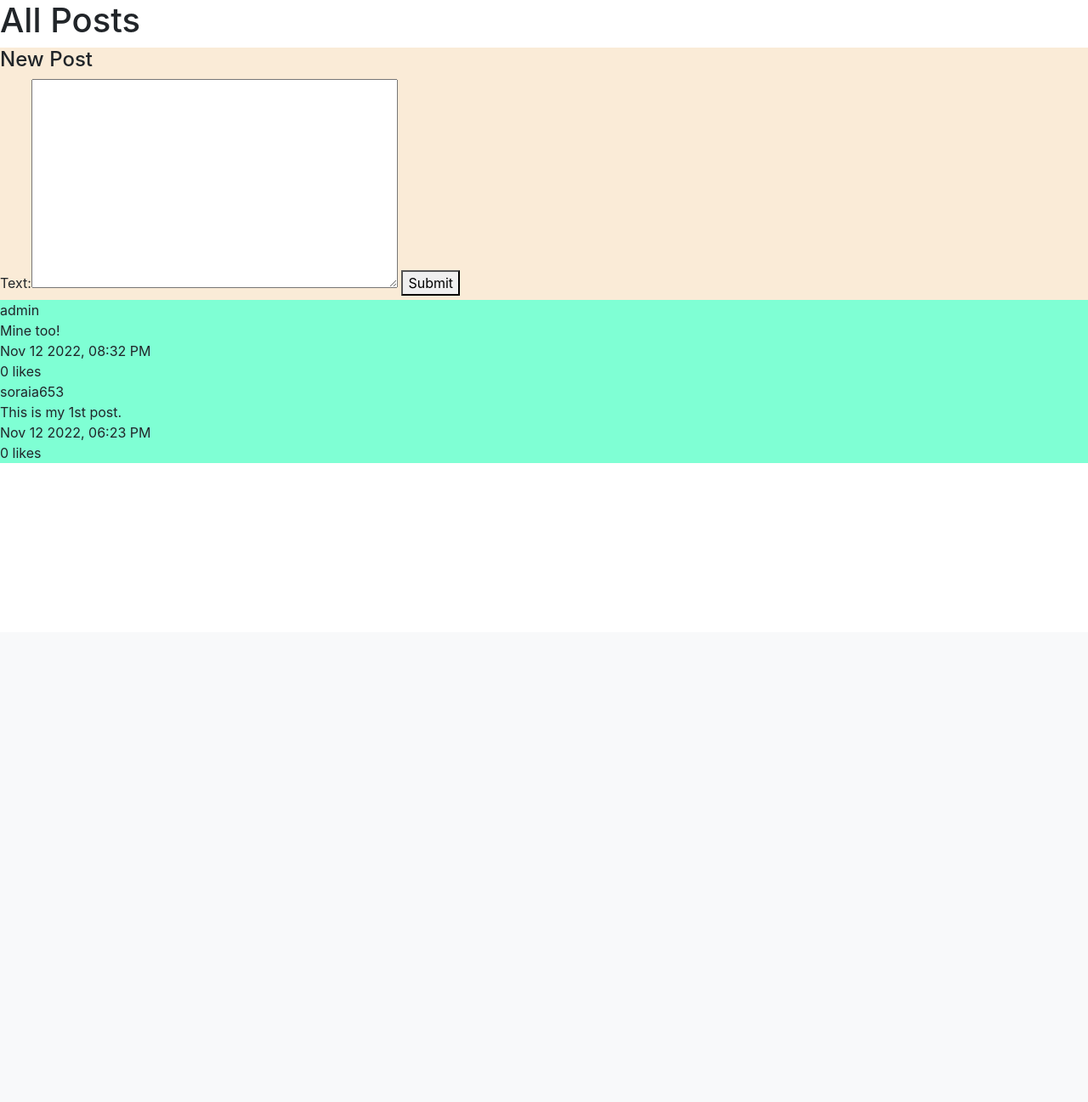
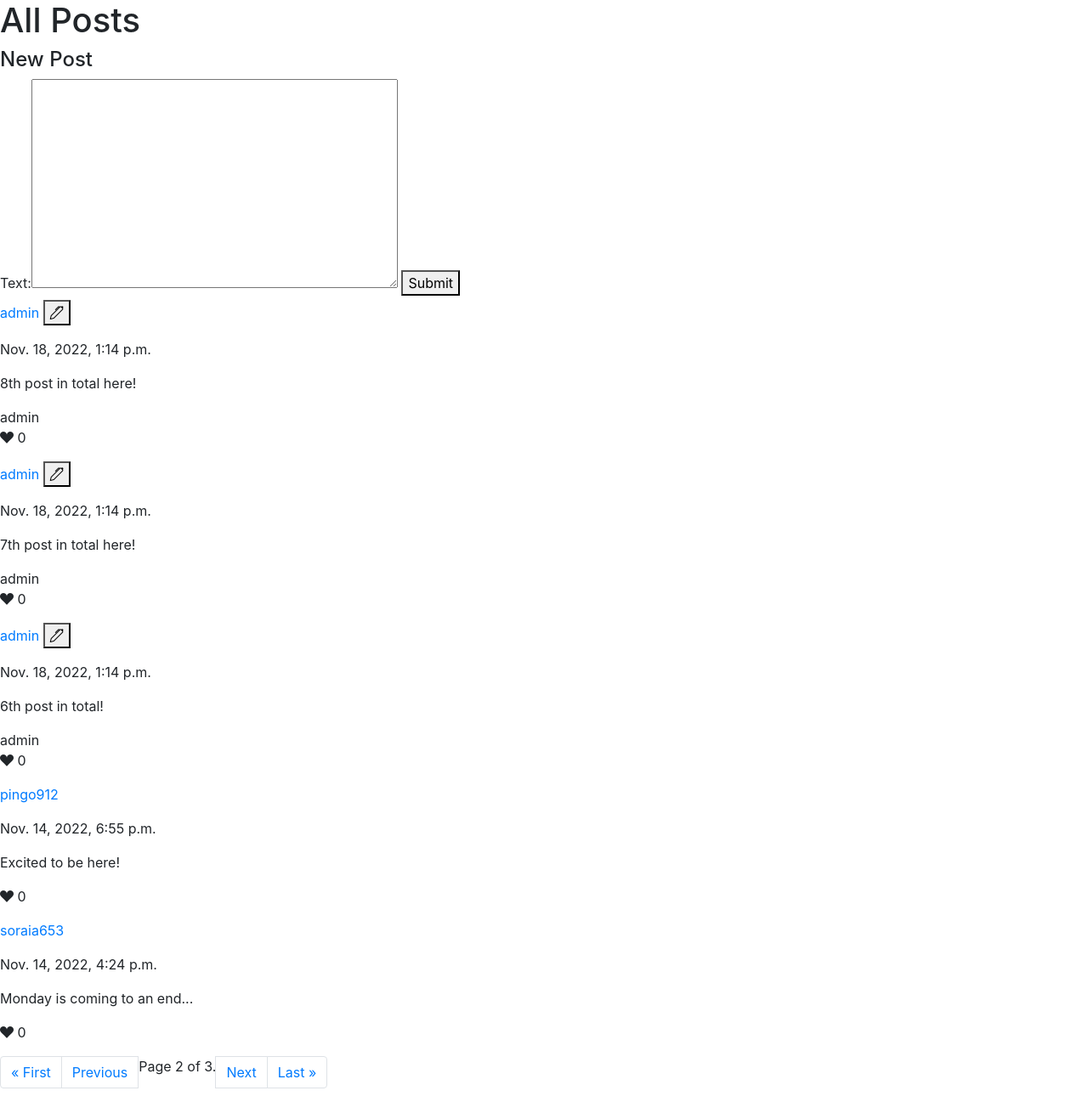
Before and after one commit to soraia653/Network, a Django app: page /?page=2 in a window 1280 px wide. Shown: the part 56-1353 px from the top of the page at 85% size. Before the commit the page ends 601 px from the top, so only its background shows below. Run offline with Django 3.2, Linux system fonts and the light colour scheme; a user stored in the database is signed in; data comes from the database, SQL or seed files in the repository; some libraries are stand-ins or nearby versions.

Commit message:
added like and unlike func

```diff
--- a/network/admin.py
+++ b/network/admin.py
@@ -1,6 +1,7 @@
 from django.contrib import admin
-from .models import Post, User
+from .models import Post, User, Following
 
 # Register your models here.
 admin.site.register(Post)
 admin.site.register(User)
+admin.site.register(Following)
--- a/network/static/network/main.js
+++ b/network/static/network/main.js
@@ -1,42 +1,85 @@
 document.addEventListener('DOMContentLoaded', () => {
 
-    document.querySelector('#allPosts').addEventListener('click', load_all_posts);
+    // start by not displaying the edit post area
+    const edit_area = document.querySelectorAll('.edit-post-area');
+    const post_text = document.querySelectorAll('.post-text');
+    const save_button = document.querySelectorAll('.save-changes');
 
-    load_all_posts();
-});
+    for (const e of edit_area) {
+        e.style.display = 'none';
+    }
 
-function load_all_posts() {
+    // display text area if edit button selected
+    // hide post text
+    const buttons_list = document.querySelectorAll(".edit-button");
 
-    // fetch all posts
+    for (let i = 0; i < buttons_list.length - 1; i++) {
+        buttons_list[i].addEventListener('click', () => {
 
-    fetch("/all-posts")
-    .then(response => response.json())
-    .then(posts => {
+            if (edit_area[i].style.display === "none") {
 
-        for (i in posts) {
+                edit_area[i].style.display = "block";
+                post_text[i].style.display = "none";
 
-            console.log(posts[i]);
+                // if save changes button is clicked, update post
+                const post_id = parseInt(edit_area[i].firstElementChild.name);
 
-            const user = posts[i]['user'];
-            const text = posts[i]['post'];
-            const date = posts[i]['date'];
-            const likes = posts[i]['num_likes'];
+                save_button[i].addEventListener('click', edit_post.bind(null, post_id, i));
+            } else {
 
-            // display all posts
-            let div = document.createElement('div');
-            div.className = 'unique-post';
+                edit_area[i].style.display = "none";
+                post_text[i].style.display = "block";
+            }
+        });
+    };
 
-            div.innerHTML = `
-            <div>${user}</div>
-            <div>${text}</div>
-            <div>${date}</div>
-            <div>${likes} likes</div>
-            `
-            ;
+    const heart_buttons = document.querySelectorAll(".bi.bi-suit-heart-fill");
 
-            document.getElementById('all-posts').appendChild(div);
+    for (let i = 0; i < buttons_list.length - 1; i++) {
 
+        heart_buttons[i].addEventListener('click', () => {
 
-        }
+            const post_id = parseInt(edit_area[i].firstElementChild.name);
+            let heart_color = heart_buttons[i].style.color;
+            let n_likes = parseInt(document.querySelectorAll('.likes-section')[i].innerHTML);
+
+            if (heart_color === '') {
+                heart_buttons[i].style.color = 'red';
+                document.querySelectorAll('.likes-section')[0].innerHTML = n_likes + 1;
+            } else {
+                heart_buttons[i].style.color = '';
+                document.querySelectorAll('.likes-section')[0].innerHTML = n_likes - 1;
+            }
+
+            // increase num_likes in DB
+            fetch(`like_post/${post_id}`, {
+                method: 'PUT'
+            });
+
+        })
+    }
+
+})
+
+function edit_post(post_id, div_n) {
+
+    const newText = document.querySelector(`#post-edit-${post_id}`).value;
+
+    // edit post
+    fetch(`/edit_post/${post_id}`, {
+        method: 'PUT',
+        body: JSON.stringify({
+            text: newText
+        })
+    })
+    .then((res) => {
+        console.log(res);
+
+        document.querySelectorAll('.post-text')[div_n].innerHTML = newText;
+
+        // close edit div and show new post
+        document.querySelectorAll('.edit-post-area')[div_n].style.display = "none";
+        document.querySelectorAll('.post-text')[div_n].style.display = "block";
     });
+
 }
--- a/network/static/network/styles.css
+++ /dev/null
@@ -1,8 +0,0 @@
-.new-post {
-    background-color: antiquewhite;
-}
-
-.unique-post {
-    background-color: aquamarine;
-    border: 1px black;
-}
--- a/network/templates/network/index.html
+++ b/network/templates/network/index.html
@@ -9,11 +9,81 @@
     <form method="post">
         {% csrf_token %}
         {{form}}
-        <button type="submit">Submit</button>
+        <button class="submit-post" type="submit">Submit</button>
     </form>
 </div>
 {% endif %}
 <div id="all-posts">
+    {% for post in page_obj %}
+    {% if post.user == user %}
+        <div class="user-post">
+            <p>
+                <a href="{% url 'profile' post.user %}">{{post.user}}</a>
+                <button type="button" class="edit-button">
+                    <i class="bi bi-pen"></i>
+                </button>
+            </p>
+            <p>
+                {{post.creation_date}}
+            </p>
+            <p class="post-text">
+                {{post.text}}
+            </p>
+            <div class="edit-post-area">
+                <textarea id="post-edit-{{post.id}}" name="{{post.id}}" rows="4" cols="40">
+                </textarea>
+                <button type="submit" class="save-changes">
+                    Save changes
+                </button>
+            </div>
+            {{user}}
+        </div>
+    {% else %}
+    <div class="user-post">
+        <p>
+            <a href="{% url 'profile' post.user %}">{{post.user}}</a>
+        </p>
+        <p>{{post.creation_date}}</p>
+        <p class="post-text">{{post.text}}</p>
+    </div>
+    {% endif %}
+    {% if post in liked_posts %}
+    <p><i style="color:red;" class="bi bi-suit-heart-fill"></i> {{post.count_likes}}</p>
+    {% else %}
+    <p><i class="bi bi-suit-heart-fill"></i> <span class="likes-section">{{post.count_likes}}</span></p>
+    {% endif %}
+    {% endfor %}
+    <nav aria-label="page-navigation">
+        <ul class="pagination">
+            {% if page_obj.has_previous %}
+            <li class="page-item">
+                <a class="page-link" href="?page=1">
+                    &laquo; First
+                </a>
+            </li>
+            <li class="page-item">
+                <a class="page-link" href="?page={{page_obj.previous_page_number}}">
+                    Previous
+                </a>
+            </li>
+            {% endif %}
+            <span class="current">
+                Page {{page_obj.number}} of {{ page_obj.paginator.num_pages}}.
+            </span>
+            {% if page_obj.has_next %}
+            <li class="page-item">
+                <a class="page-link" href="?page={{page_obj.next_page_number}}">
+                    Next
+                </a>
+            </li>
+            <li class="page-item">
+                <a class="page-link" href="?page={{page_obj.paginator.num_pages}}">
+                    Last &raquo;
+                </a>
+            </li>
+            {% endif %}
+        </ul>
+    </nav>
 </div>
 {% block script %}
 <script src="{% static 'network/main.js' %}"></script>
--- a/network/templates/network/layout.html
+++ b/network/templates/network/layout.html
@@ -5,6 +5,7 @@
     <head>
         <title>{% block title %}Social Network{% endblock %}</title>
         <link rel="stylesheet" href="https://stackpath.bootstrapcdn.com/bootstrap/4.4.1/css/bootstrap.min.css" integrity="sha384-Vkoo8x4CGsO3+Hhxv8T/Q5PaXtkKtu6ug5TOeNV6gBiFeWPGFN9MuhOf23Q9Ifjh" crossorigin="anonymous">
+        <link rel="stylesheet" href="https://cdn.jsdelivr.net/npm/bootstrap-icons@1.10.2/font/bootstrap-icons.css">
         <link href="{% static 'network/styles.css' %}" rel="stylesheet">
     </head>
     <body>
@@ -24,7 +25,7 @@
                 </li>
                 {% if user.is_authenticated %}
                     <li class="nav-item">
-                        <a class="nav-link" href="#">Following</a>
+                        <a class="nav-link" href="{% url 'following' %}">Following</a>
                     </li>
                     <li class="nav-item">
                         <a class="nav-link" href="{% url 'logout' %}">Log Out</a>
--- a/network/urls.py
+++ b/network/urls.py
@@ -8,8 +8,10 @@ urlpatterns = [
     path("login", views.login_view, name="login"),
     path("logout", views.logout_view, name="logout"),
     path("register", views.register, name="register"),
-    path("profile_page", views.profile_page, name="profile"),
+    path("profile_page/<str:username>", views.profile_page, name="profile"),
+    path("following", views.following, name="following"),
 
     # API routes
-    path("all-posts", views.all_posts, name="all-posts")
+    path("edit_post/<int:post_id>", views.edit_post, name="new_post"),
+    path("like_post/<int:post_id>", views.like_post, name="like")
 ]
--- a/network/views.py
+++ b/network/views.py
@@ -1,13 +1,16 @@
 import json
+from django.core.paginator import Paginator
 from django.contrib.auth import authenticate, login, logout
+from django.contrib.auth.decorators import login_required
+from django.views.decorators.csrf import csrf_exempt
+from django.views.generic.detail import DetailView
 from django.db import IntegrityError
 from django.http import HttpResponse, HttpResponseRedirect, JsonResponse
 from django.shortcuts import render, redirect
 from django.urls import reverse
 
-from .models import User, Post
+from .models import User, Post, Following
 from .forms import PostForm
-
 
 def index(request):
 
@@ -27,21 +30,124 @@ def index(request):
         else:
             form = PostForm()
 
+    # fetch all posts
+    posts = Post.objects.all()
+    posts = posts.order_by("-creation_date").all()
+
+    # apply paginator
+    paginator = Paginator(posts, 5)
+
+    page_number = request.GET.get('page')
+    page_obj = paginator.get_page(page_number)
+
+    # user liked posts
+    try:
+        u = User.objects.get(username=request.user)
+        liked_posts = u.posts_like.all()
+    except:
+        liked_posts = []
+
     context_dict = {
-        'form': form
+        'form': form,
+        'page_obj' : page_obj,
+        'liked_posts': liked_posts
     }
     return render(request, "network/index.html", context=context_dict)
 
+@csrf_exempt
+def like_post(request, post_id):
+    post = Post.objects.get(id=post_id)
 
-def all_posts(request):
+    if request.method == 'PUT':
+        if post.num_likes.filter(id=request.user.id).exists():
+            post.num_likes.remove(request.user)
+        else:
+            post.num_likes.add(request.user)
 
-    posts = Post.objects.all()
+    return HttpResponse(status=204)
+
+@csrf_exempt
+def edit_post(request, post_id):
+
+    post = Post.objects.get(id=post_id)
+
+    if request.method == "PUT":
+        data = json.loads(request.body)
+
+        post.text = data.get("text")
+        post.save()
+
+        return HttpResponse(status=204)
+
+    else:
+        return JsonResponse({'error': 'PUT request required.'}, status=400)
+
+def following(request):
+
+    # get user object
+    u = User.objects.get(username=request.user)
+
+    # fetch who the user follows
+    following = u.following.all()
+
+    followed_users = []
+
+    for i in range(following.count()):
+        followed_users.append(following[i].following_user)
+
+    posts = Post.objects.filter(user__in = followed_users)
     posts = posts.order_by("-creation_date").all()
 
-    return JsonResponse([post.serialize() for post in posts], safe=False)
+    context_dict = {
+        'posts' : posts
+    }
 
-def profile_page(request):
-    return render(request, "network/profile_page.html")
+    return render(request, "network/following.html", context=context_dict)
+
+def profile_page(request, username):
+
+    # fetch user by username
+    u = User.objects.get(username=username)
+
+    # fetch all posts of the user
+    user_posts = Post.objects.filter(user=u)
+    user_posts = user_posts.order_by('-creation_date').all()
+
+    # count number of user followers
+    num_followers = u.followers.all().count()
+
+    # count number of users that the user follows
+    num_following = u.following.all().count()
+
+    # check if request.user follows user
+    req_user = User.objects.get(username=request.user)
+    following = req_user.following.all()
+
+    f_users = []
+
+    for i in range(following.count()):
+        if following[0].following_user.username not in f_users:
+            f_users.append(following[0].following_user.username)
+
+    # PROCESS FOLLOW REQUEST
+    if request.method == 'POST':
+
+        if username not in f_users:
+            Following.objects.get_or_create(user=req_user, following_user=u)
+            return redirect('profile', username)
+        else:
+            Following.objects.get(user=req_user, following_user=u).delete()
+            return redirect('profile', username)
+
+    context_dict = {
+        'n_followers': num_followers,
+        'n_following': num_following,
+        'username': username,
+        'user_posts': user_posts,
+        'follows_users': f_users
+    }
+
+    return render(request, "network/profile_page.html", context=context_dict)
 
 def login_view(request):
     if request.method == "POST":
```
Also changed, not shown: network/models.py (+24 -2 lines), network/templates/network/following.html (added, +18 -0 lines), network/templates/network/profile_page.html (+26 -1 lines), README.md, db.sqlite3, network/migrations/0006_following_following_no_follow_twice_and_more.py (added), network/migrations/0007_remove_post_num_likes.py (added), network/migrations/0008_post_num_likes.py (added).
